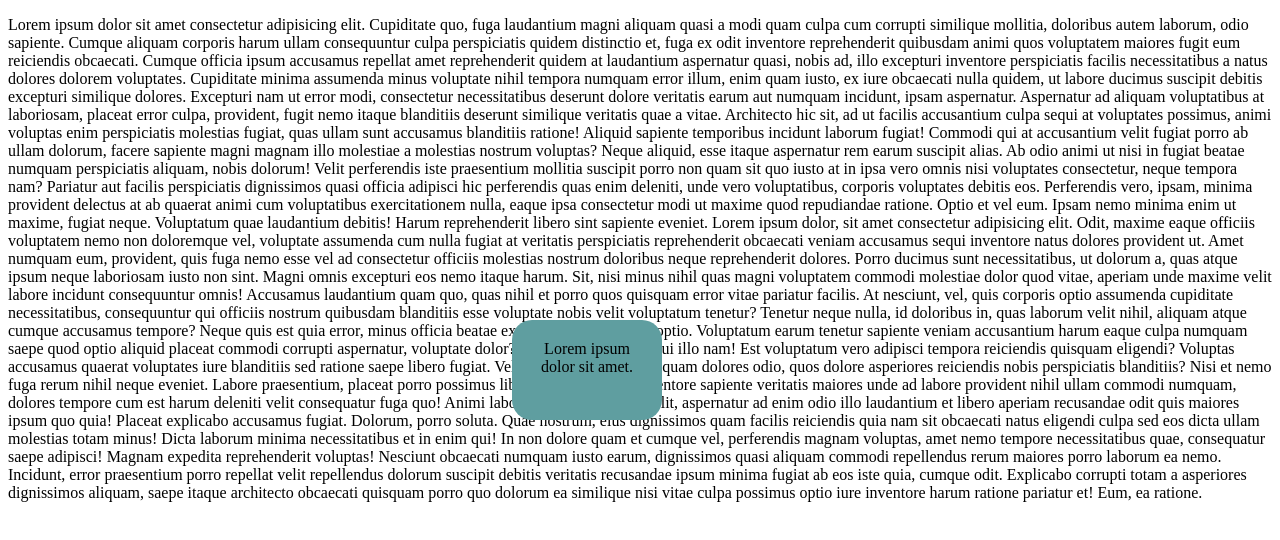
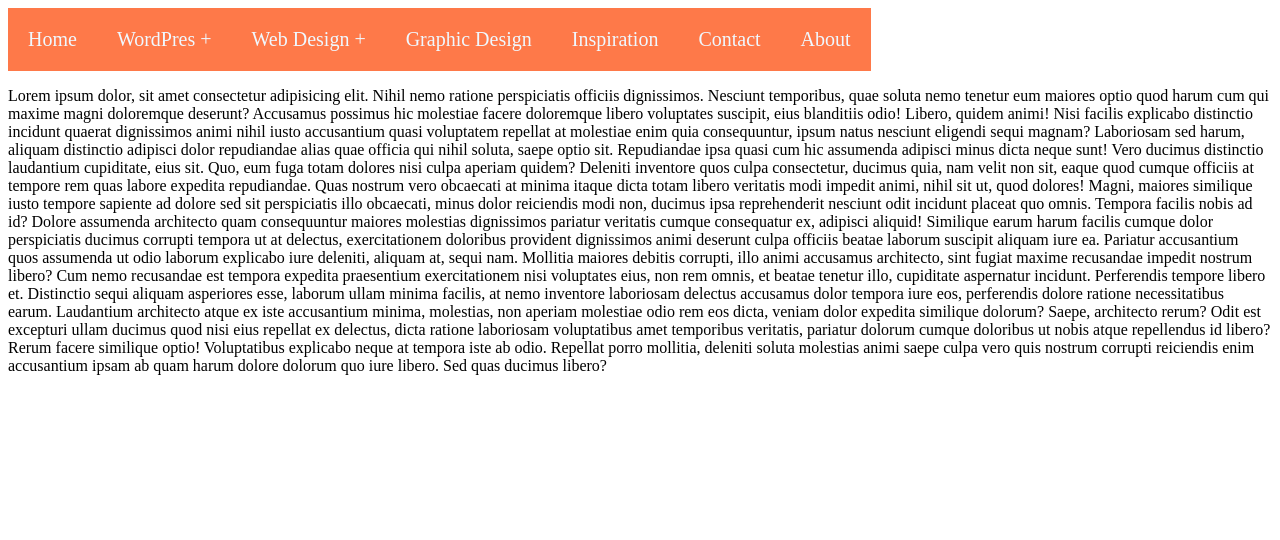
Before and after one commit to PolinaSmir/table-html, a plain HTML site: page index.html in a window 1280 px wide. Drawn offline with Linux system fonts and the light colour scheme.

Commit message:
vypad spisky

```diff
--- a/index.html
+++ b/index.html
@@ -7,81 +7,94 @@
     <link rel="stylesheet" href="style.css" />
   </head>
   <body>
-    <p>
-      Lorem ipsum dolor sit amet consectetur adipisicing elit. Cupiditate quo,
-      fuga laudantium magni aliquam quasi a modi quam culpa cum corrupti
-      similique mollitia, doloribus autem laborum, odio sapiente. Cumque aliquam
-      corporis harum ullam consequuntur culpa perspiciatis quidem distinctio et,
-      fuga ex odit inventore reprehenderit quibusdam animi quos voluptatem
-      maiores fugit eum reiciendis obcaecati. Cumque officia ipsum accusamus
-      repellat amet reprehenderit quidem at laudantium aspernatur quasi, nobis
-      ad, illo excepturi inventore perspiciatis facilis necessitatibus a natus
-      dolores dolorem voluptates. Cupiditate minima assumenda minus voluptate
-      nihil tempora numquam error illum, enim quam iusto, ex iure obcaecati
-      nulla quidem, ut labore ducimus suscipit debitis excepturi similique
-      dolores. Excepturi nam ut error modi, consectetur necessitatibus deserunt
-      dolore veritatis earum aut numquam incidunt, ipsam aspernatur. Aspernatur
-      ad aliquam voluptatibus at laboriosam, placeat error culpa, provident,
-      fugit nemo itaque blanditiis deserunt similique veritatis quae a vitae.
-      Architecto hic sit, ad ut facilis accusantium culpa sequi at voluptates
-      possimus, animi voluptas enim perspiciatis molestias fugiat, quas ullam
-      sunt accusamus blanditiis ratione! Aliquid sapiente temporibus incidunt
-      laborum fugiat! Commodi qui at accusantium velit fugiat porro ab ullam
-      dolorum, facere sapiente magni magnam illo molestiae a molestias nostrum
-      voluptas? Neque aliquid, esse itaque aspernatur rem earum suscipit alias.
-      Ab odio animi ut nisi in fugiat beatae numquam perspiciatis aliquam, nobis
-      dolorum! Velit perferendis iste praesentium mollitia suscipit porro non
-      quam sit quo iusto at in ipsa vero omnis nisi voluptates consectetur,
-      neque tempora nam? Pariatur aut facilis perspiciatis dignissimos quasi
-      officia adipisci hic perferendis quas enim deleniti, unde vero
-      voluptatibus, corporis voluptates debitis eos. Perferendis vero, ipsam,
-      minima provident delectus at ab quaerat animi cum voluptatibus
-      exercitationem nulla, eaque ipsa consectetur modi ut maxime quod
-      repudiandae ratione. Optio et vel eum. Ipsam nemo minima enim ut maxime,
-      fugiat neque. Voluptatum quae laudantium debitis! Harum reprehenderit
-      libero sint sapiente eveniet. Lorem ipsum dolor, sit amet consectetur
-      adipisicing elit. Odit, maxime eaque officiis voluptatem nemo non
-      doloremque vel, voluptate assumenda cum nulla fugiat at veritatis
-      perspiciatis reprehenderit obcaecati veniam accusamus sequi inventore
-      natus dolores provident ut. Amet numquam eum, provident, quis fuga nemo
-      esse vel ad consectetur officiis molestias nostrum doloribus neque
-      reprehenderit dolores. Porro ducimus sunt necessitatibus, ut dolorum a,
-      quas atque ipsum neque laboriosam iusto non sint. Magni omnis excepturi
-      eos nemo itaque harum. Sit, nisi minus nihil quas magni voluptatem commodi
-      molestiae dolor quod vitae, aperiam unde maxime velit labore incidunt
-      consequuntur omnis! Accusamus laudantium quam quo, quas nihil et porro
-      quos quisquam error vitae pariatur facilis. At nesciunt, vel, quis
-      corporis optio assumenda cupiditate necessitatibus, consequuntur qui
-      officiis nostrum quibusdam blanditiis esse voluptate nobis velit
-      voluptatum tenetur? Tenetur neque nulla, id doloribus in, quas laborum
-      velit nihil, aliquam atque cumque accusamus tempore? Neque quis est quia
-      error, minus officia beatae exercitationem aliquam optio. Voluptatum earum
-      tenetur sapiente veniam accusantium harum eaque culpa numquam saepe quod
-      optio aliquid placeat commodi corrupti aspernatur, voluptate dolor? Ipsum
-      magni vero sequi illo nam! Est voluptatum vero adipisci tempora reiciendis
-      quisquam eligendi? Voluptas accusamus quaerat voluptates iure blanditiis
-      sed ratione saepe libero fugiat. Velit sit sunt dolorem quisquam dolores
-      odio, quos dolore asperiores reiciendis nobis perspiciatis blanditiis?
-      Nisi et nemo fuga rerum nihil neque eveniet. Labore praesentium, placeat
-      porro possimus libero ad neque. Sint inventore sapiente veritatis maiores
-      unde ad labore provident nihil ullam commodi numquam, dolores tempore cum
-      est harum deleniti velit consequatur fuga quo! Animi laborum
-      exercitationem velit, aspernatur ad enim odio illo laudantium et libero
-      aperiam recusandae odit quis maiores ipsum quo quia! Placeat explicabo
-      accusamus fugiat. Dolorum, porro soluta. Quae nostrum, eius dignissimos
-      quam facilis reiciendis quia nam sit obcaecati natus eligendi culpa sed
-      eos dicta ullam molestias totam minus! Dicta laborum minima necessitatibus
-      et in enim qui! In non dolore quam et cumque vel, perferendis magnam
-      voluptas, amet nemo tempore necessitatibus quae, consequatur saepe
-      adipisci! Magnam expedita reprehenderit voluptas! Nesciunt obcaecati
-      numquam iusto earum, dignissimos quasi aliquam commodi repellendus rerum
-      maiores porro laborum ea nemo. Incidunt, error praesentium porro repellat
-      velit repellendus dolorum suscipit debitis veritatis recusandae ipsum
-      minima fugiat ab eos iste quia, cumque odit. Explicabo corrupti totam a
-      asperiores dignissimos aliquam, saepe itaque architecto obcaecati quisquam
-      porro quo dolorum ea similique nisi vitae culpa possimus optio iure
-      inventore harum ratione pariatur et! Eum, ea ratione.
-    </p>
-    <div>Lorem ipsum dolor sit amet.</div>
+    <nav>
+      <ul class="nav-list">
+        <li class="list-item"><a class="link" href="#">Home</a></li>
+        <li class="list-item"><a class="link" href="#">WordPres +</a></li>
+        <li class="list-item">
+          <a class="link" href="#">Web Design +</a>
+          <ul class="sub-list">
+            <li class="sub-item"><a href="#" class="link">Resources</a></li>
+            <li class="sub-item"><a href="#" class="link">Links</a></li>
+            <li class="sub-item">
+              <a href="#" class="link">Tutorials +</a>
+              <ul class="sub-sub-nav-list">
+                <li class="sub-sub-list-item">
+                  <a class="link" href="#">HTML/CSS</a>
+                </li>
+                <li class="sub-sub-list-item">
+                  <a class="link" href="#">jQuery</a>
+                </li>
+                <li class="sub-sub-list-item">
+                  <a class="link" href="#">Other</a>
+                  <ul class="other-list">
+                    <li class="other-item">
+                      <a class="link" href="#">Stuff</a>
+                    </li>
+                    <li class="other-item">
+                      <a class="link" href="#">Things</a>
+                    </li>
+                    <li class="other-item">
+                      <a class="link" href="#">Other stuff</a>
+                    </li>
+                  </ul>
+                </li>
+              </ul>
+            </li>
+          </ul>
+        </li>
+        <li class="list-item"><a class="link" href="#">Graphic Design</a></li>
+        <li class="list-item"><a class="link" href="#">Inspiration</a></li>
+        <li class="list-item"><a class="link" href="#">Contact</a></li>
+        <li class="list-item"><a class="link" href="#">About</a></li>
+      </ul>
+    </nav>
+    <main>
+      <p>
+        Lorem ipsum dolor, sit amet consectetur adipisicing elit. Nihil nemo
+        ratione perspiciatis officiis dignissimos. Nesciunt temporibus, quae
+        soluta nemo tenetur eum maiores optio quod harum cum qui maxime magni
+        doloremque deserunt? Accusamus possimus hic molestiae facere doloremque
+        libero voluptates suscipit, eius blanditiis odio! Libero, quidem animi!
+        Nisi facilis explicabo distinctio incidunt quaerat dignissimos animi
+        nihil iusto accusantium quasi voluptatem repellat at molestiae enim quia
+        consequuntur, ipsum natus nesciunt eligendi sequi magnam? Laboriosam sed
+        harum, aliquam distinctio adipisci dolor repudiandae alias quae officia
+        qui nihil soluta, saepe optio sit. Repudiandae ipsa quasi cum hic
+        assumenda adipisci minus dicta neque sunt! Vero ducimus distinctio
+        laudantium cupiditate, eius sit. Quo, eum fuga totam dolores nisi culpa
+        aperiam quidem? Deleniti inventore quos culpa consectetur, ducimus quia,
+        nam velit non sit, eaque quod cumque officiis at tempore rem quas labore
+        expedita repudiandae. Quas nostrum vero obcaecati at minima itaque dicta
+        totam libero veritatis modi impedit animi, nihil sit ut, quod dolores!
+        Magni, maiores similique iusto tempore sapiente ad dolore sed sit
+        perspiciatis illo obcaecati, minus dolor reiciendis modi non, ducimus
+        ipsa reprehenderit nesciunt odit incidunt placeat quo omnis. Tempora
+        facilis nobis ad id? Dolore assumenda architecto quam consequuntur
+        maiores molestias dignissimos pariatur veritatis cumque consequatur ex,
+        adipisci aliquid! Similique earum harum facilis cumque dolor
+        perspiciatis ducimus corrupti tempora ut at delectus, exercitationem
+        doloribus provident dignissimos animi deserunt culpa officiis beatae
+        laborum suscipit aliquam iure ea. Pariatur accusantium quos assumenda ut
+        odio laborum explicabo iure deleniti, aliquam at, sequi nam. Mollitia
+        maiores debitis corrupti, illo animi accusamus architecto, sint fugiat
+        maxime recusandae impedit nostrum libero? Cum nemo recusandae est
+        tempora expedita praesentium exercitationem nisi voluptates eius, non
+        rem omnis, et beatae tenetur illo, cupiditate aspernatur incidunt.
+        Perferendis tempore libero et. Distinctio sequi aliquam asperiores esse,
+        laborum ullam minima facilis, at nemo inventore laboriosam delectus
+        accusamus dolor tempora iure eos, perferendis dolore ratione
+        necessitatibus earum. Laudantium architecto atque ex iste accusantium
+        minima, molestias, non aperiam molestiae odio rem eos dicta, veniam
+        dolor expedita similique dolorum? Saepe, architecto rerum? Odit est
+        excepturi ullam ducimus quod nisi eius repellat ex delectus, dicta
+        ratione laboriosam voluptatibus amet temporibus veritatis, pariatur
+        dolorum cumque doloribus ut nobis atque repellendus id libero? Rerum
+        facere similique optio! Voluptatibus explicabo neque at tempora iste ab
+        odio. Repellat porro mollitia, deleniti soluta molestias animi saepe
+        culpa vero quis nostrum corrupti reiciendis enim accusantium ipsam ab
+        quam harum dolore dolorum quo iure libero. Sed quas ducimus libero?
+      </p>
+    </main>
   </body>
 </html>
--- a/style.css
+++ b/style.css
@@ -1,12 +1,64 @@
-div {
+.nav-list {
+  margin: 0;
+  padding: 0;
+  font-size: 0;
+}
+.list-item {
+  position: relative;
+  display: inline-block;
+  padding: 20px;
+  background-color: rgb(254, 121, 73);
+}
+.link {
+  text-decoration: none;
+  color: aliceblue;
+  font-size: 20px;
+}
+.sub-list {
+  position: absolute;
+  top: 63px;
+  display: block;
+  left: -7px;
   width: 150px;
-  height: 100px;
-  background-color: cadetblue;
-  position: fixed;
-  top: 40%;
-  left: 40%;
-  text-align: center;
-  box-sizing: border-box;
+}
+.sub-item {
+  display: none;
+  background-color: rgb(254, 121, 73);
   padding: 20px;
-  border-radius: 20px;
 }
+.list-item:hover .sub-item {
+  display: block;
+}
+.sub-sub-nav-list {
+  position: absolute;
+  width: 150px;
+  top: 130px;
+  left: 150px;
+}
+.sub-sub-list-item {
+  display: none;
+  background-color: rgb(254, 121, 73);
+  padding: 20px;
+}
+.sub-item:hover .sub-sub-list-item {
+  display: block;
+}
+.other-list {
+  position: absolute;
+  width: 150px;
+  top: 130px;
+  left: 150px;
+}
+.other-item {
+  display: none;
+  background-color: rgb(254, 121, 73);
+  padding: 20px;
+}
+.sub-sub-list-item:hover .other-item {
+  display: block;
+}
+.sub-item:hover,
+.other-item:hover,
+.sub-sub-list-item:hover {
+  background-color: rgb(94, 33, 11);
+}
```
